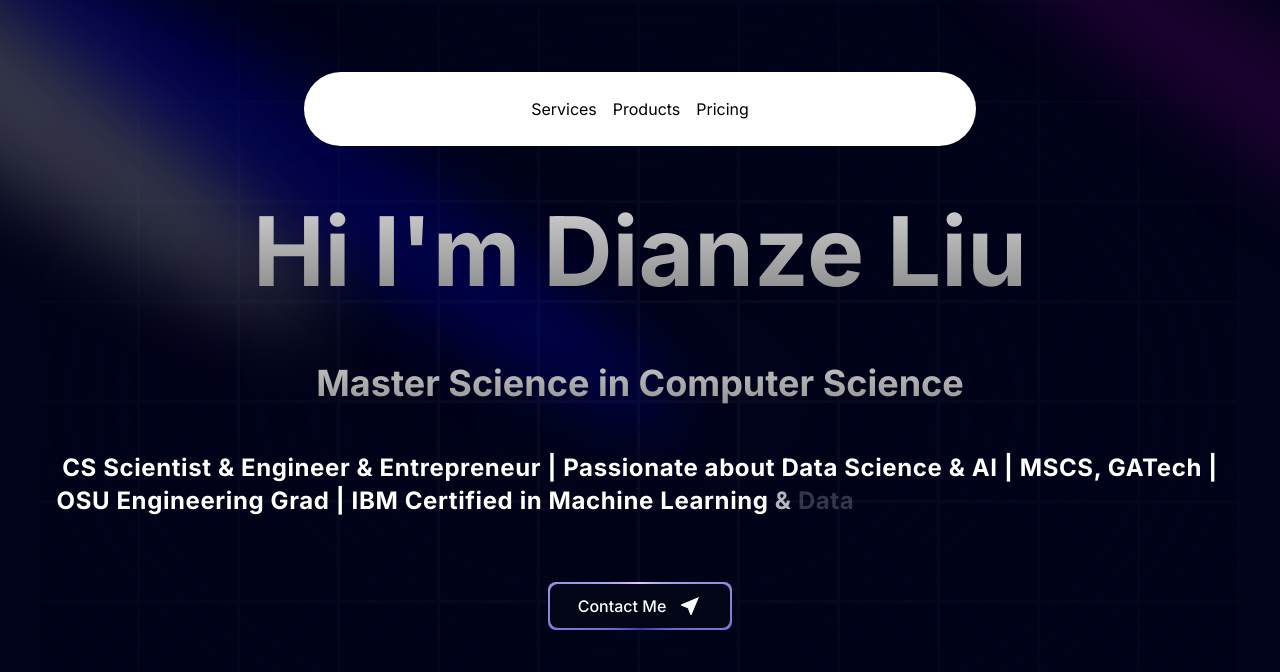
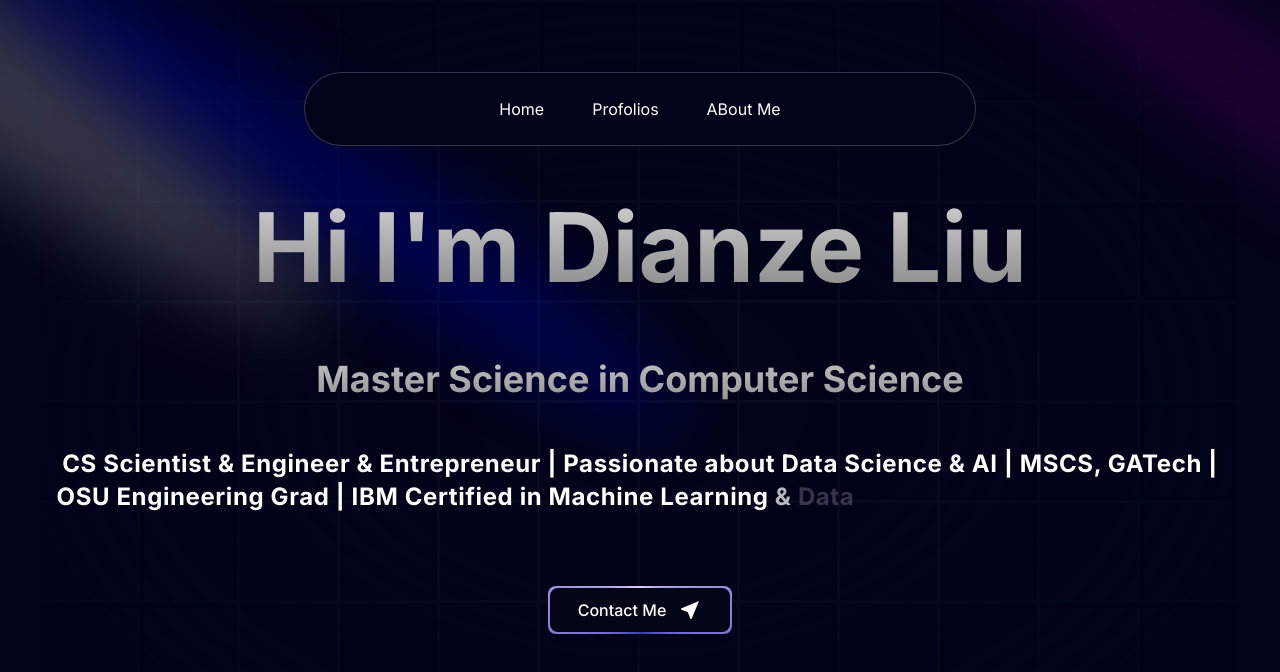
Before and after one commit to Jerryliu3547/personalprofoliosite, a Next.js app: page / in a window 1280 px wide. Shown: the top 672 px of the page. Built offline with nearby package versions, Linux system fonts and the light colour scheme.

Commit message:
add menu bar

```diff
--- a/src/components/Hero.js
+++ b/src/components/Hero.js
@@ -28,8 +28,8 @@
             </p>
             <TextGenerateEffect className='text-center text-[5px] md:text-[15px] ' filter={false} words='CS Scientist & Engineer & Entrepreneur | Passionate about Data Science & AI | MSCS, GATech | OSU Engineering Grad | IBM Certified in Machine Learning & Data Science | Seeking to leverage technical & business expertise to drive impactful solutions.' />
 
-            <div className='flex justify-center items-center mt-8'>
-              <MagicButton text='Contact Me' icon={<NearMeIcon/>} position='right' />
+            <div className='flex justify-center items-center mt-10'>
+              <MagicButton text='Contact Me' icon={<NearMeIcon/>} position='right' className='mt-10' />
             </div>
 
 
--- a/src/components/NavBar.js
+++ b/src/components/NavBar.js
@@ -20,7 +20,7 @@
           className={cn("fixed top-10 inset-x-0 max-w-2xl mx-auto z-50 mt-4 md:mt-16 ", className)}
         >
           <Menu setActive={setActive}>
-            <MenuItem setActive={setActive} active={active} item="Services">
+            <MenuItem setActive={setActive} active={active} item="Home">
               <div className="flex flex-col space-y-4 text-sm">
                 <HoveredLink href="/web-dev">Web Development</HoveredLink>
                 <HoveredLink href="/interface-design">Interface Design</HoveredLink>
@@ -28,8 +28,8 @@
                 <HoveredLink href="/branding">Branding</HoveredLink>
               </div>
             </MenuItem>
-            <MenuItem setActive={setActive} active={active} item="Products">
-              <div className="  text-sm grid grid-cols-2 gap-10 p-4">
+            <MenuItem setActive={setActive} active={active} item="Profolios">
+              <div className="  text-sm grid grid-cols-1 md:grid-cols-2 gap-10 p-4">
                 <ProductItem
                   title="Algochurn"
                   href="https://algochurn.com"
@@ -56,12 +56,12 @@
                 />
               </div>
             </MenuItem>
-            <MenuItem setActive={setActive} active={active} item="Pricing">
+            <MenuItem setActive={setActive} active={active} item="ABout Me">
               <div className="flex flex-col space-y-4 text-sm">
-                <HoveredLink href="/hobby">Hobby</HoveredLink>
-                <HoveredLink href="/individual">Individual</HoveredLink>
-                <HoveredLink href="/team">Team</HoveredLink>
-                <HoveredLink href="/enterprise">Enterprise</HoveredLink>
+                <HoveredLink href="/hobby">Education</HoveredLink>
+                <HoveredLink href="/individual">Experience</HoveredLink>
+                <HoveredLink href="/team">License & Certifications</HoveredLink>
+                <HoveredLink href="/enterprise">Skills</HoveredLink>
               </div>
             </MenuItem>
           </Menu>
--- a/src/components/ui/navbar-menu.js
+++ b/src/components/ui/navbar-menu.js
@@ -18,7 +18,7 @@
     <div onMouseEnter={() => setActive(item)} className="relative">
       <motion.p
         transition={{ duration: 0.3 }}
-        className="cursor-pointer text-black hover:opacity-[0.9] dark:text-white"
+        className="cursor-pointer  hover:opacity-[0.9] text-white px-4"
       >
         {item}
       </motion.p>
@@ -51,7 +51,7 @@
   return (
     <nav
       onMouseLeave={() => setActive(null)}
-      className="relative rounded-full border border-transparent dark:bg-black dark:border-white/[0.2] bg-white shadow-input flex justify-center space-x-4 px-8 py-6"
+      className="relative rounded-full border bg-black-100 border-white/[0.2]  shadow-input flex justify-center space-x-4 px-8 py-6"
     >
       {children}
     </nav>
```
